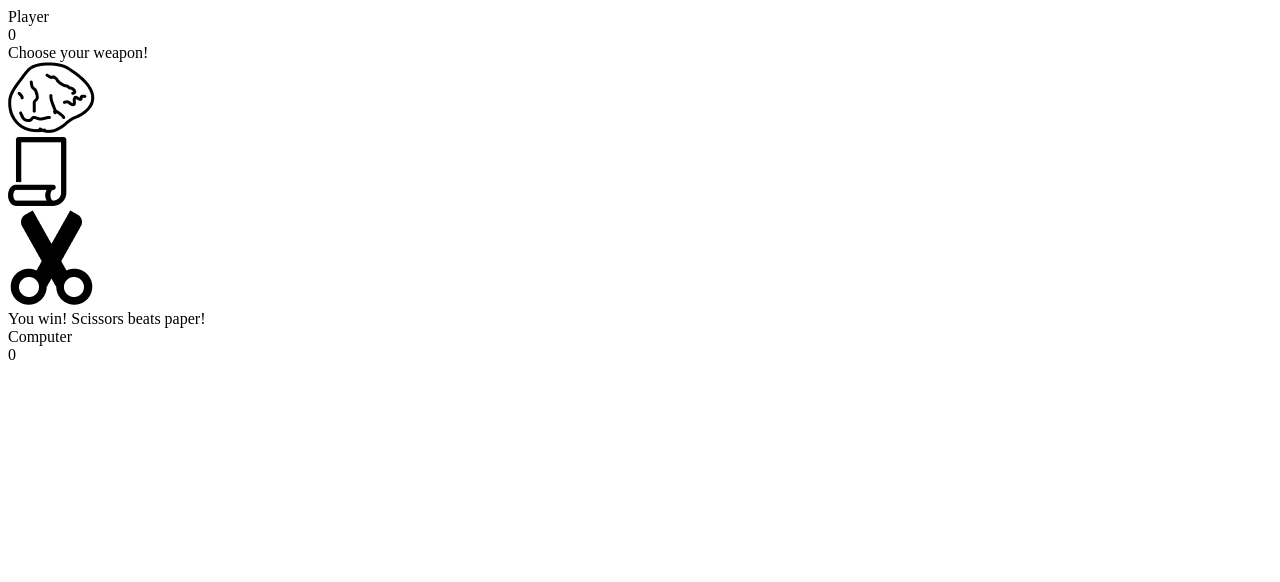
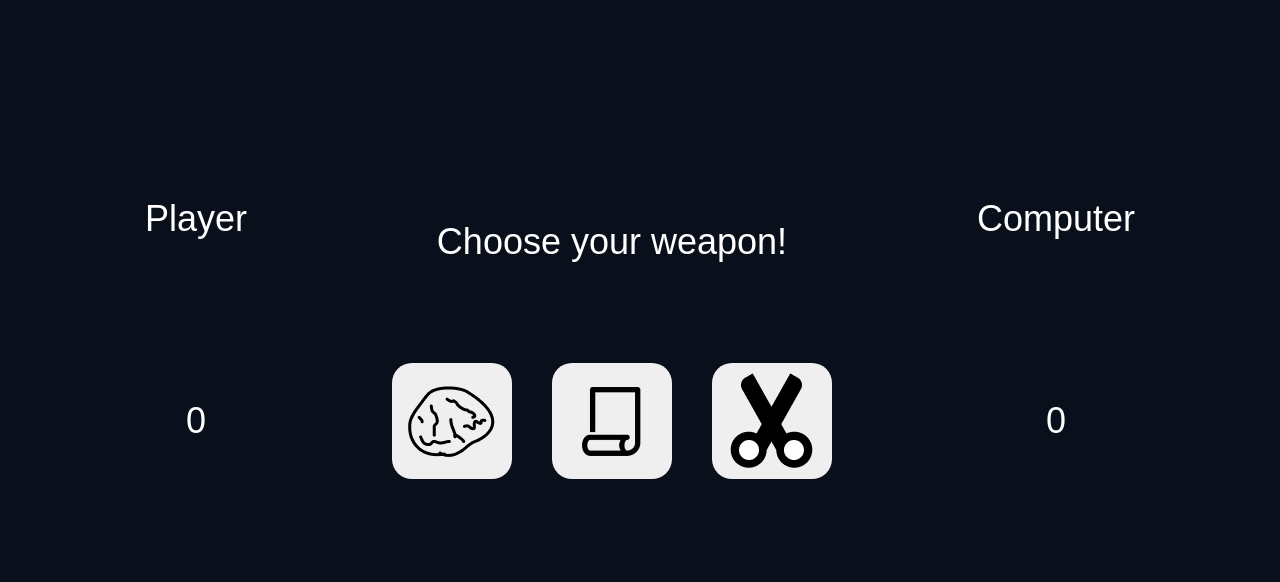
Before and after one commit to heno-s/odin-rock-paper-scissors, a plain HTML site: page index.html in a window 1280 px wide. Drawn offline with Linux system fonts and the light colour scheme.

Commit message:
Style whole page, amend markup

```diff
--- a/index.html
+++ b/index.html
@@ -4,13 +4,15 @@
         <meta charset="UTF-8" />
         <meta http-equiv="X-UA-Compatible" content="IE=edge" />
         <meta name="viewport" content="width=device-width, initial-scale=1.0" />
+        <link rel="stylesheet" href="style.css" />
         <title>Rock, Paper, Scissors</title>
     </head>
     <body>
-        <dialog>
-            <div>The final winner of this game is player! Congratulations!</div>
-        </dialog>
         <div class="game">
+            <dialog>
+                <div class="final-result"></div>
+                <button class="replay-button">play again</button>
+            </dialog>
             <div class="player-info">
                 <div>Player</div>
                 <div id="player-score">0</div>
@@ -18,13 +20,13 @@
             <div>
                 <div class="prompt">Choose your weapon!</div>
                 <div class="choices">
-                    <div class="choice"><img src="images/rock.png" alt="rock" /></div>
-                    <div class="choice"><img src="images/paper.png" alt="paper" /></div>
-                    <div class="choice"><img src="images/scissors.png" alt="scissors" /></div>
+                    <div class="choice"><img src="images/rock.png" alt="rock" data-choice="0" /></div>
+                    <div class="choice"><img src="images/paper.png" alt="paper" data-choice="1" /></div>
+                    <div class="choice"><img src="images/scissors.png" alt="scissors" data-choice="2" /></div>
                 </div>
-                <div class="result">You win! Scissors beats paper!</div>
+                <div class="result"></div>
             </div>
-            <div class="computer-score">
+            <div class="computer-info">
                 <div>Computer</div>
                 <div id="computer-score">0</div>
             </div>
--- a/style.css
+++ b/style.css
@@ -0,0 +1,72 @@
+* {
+    box-sizing: border-box;
+}
+
+body {
+    font-family: sans-serif;
+    margin: 0;
+    color: #fff;
+    font-size: 36px;
+}
+
+.game {
+    min-height: 100vh;
+    display: flex;
+    justify-content: space-evenly;
+    align-items: center;
+    background-color: #09101b;
+    text-align: center;
+}
+
+.choices {
+    display: flex;
+    justify-content: center;
+    gap: 40px;
+    margin: 100px 0;
+}
+
+.choice {
+    background-color: #efefef;
+    width: 120px;
+    border-radius: 20px;
+    display: flex;
+    align-items: center;
+    justify-content: center;
+    padding: 10px 35px;
+    cursor: pointer;
+}
+
+.result {
+    visibility: hidden;
+}
+
+:where(.player-info, .computer-info) :first-child {
+    margin-top: -160px;
+    margin-bottom: 160px;
+}
+
+dialog {
+    background-color: transparent;
+    border: none;
+    color: white;
+    font-weight: bold;
+}
+
+dialog::backdrop {
+    background-color: #000e;
+}
+
+.final-result {
+    margin-bottom: 1.2em;
+}
+
+.replay-button {
+    border: 2px solid #fff;
+    border-radius: 10px;
+    padding: 0.7em 1.5em;
+    background-color: #09101b;
+    color: #fff;
+    font-weight: bold;
+    font-size: 20px;
+    cursor: pointer;
+}
```
